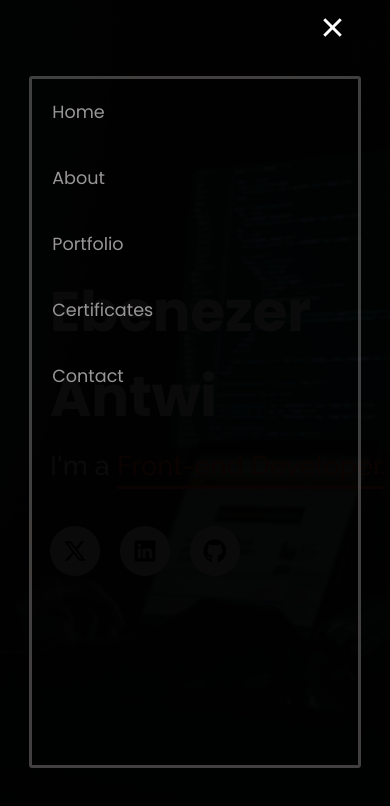
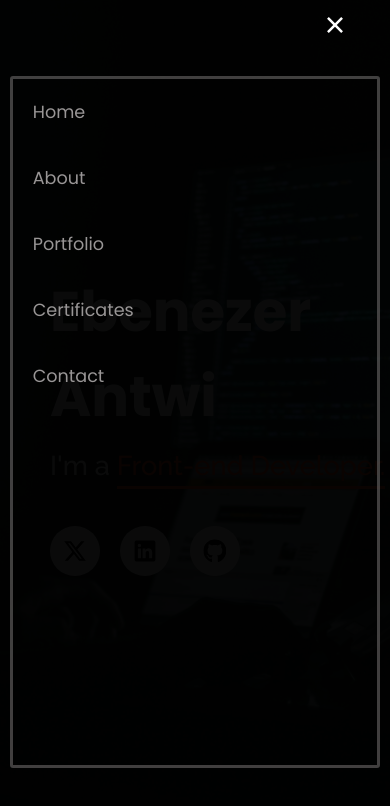
Before and after one commit to kwadwoambitious/My-Portfolio, a React (Create React App) app: page / in a window 390 px wide. Shown: the top 806 px of the page. Built offline with nearby package versions, Linux system fonts and the light colour scheme.

Commit message:
Made changes to this file

```diff
--- a/src/App.css
+++ b/src/App.css
@@ -44,7 +44,7 @@ nav{
   align-items: center;
 }
 nav img{
-  width: 35px;
+  width: 30px;
   cursor: pointer;
   display: none;
 }
@@ -156,7 +156,7 @@ header{
     flex-direction: column;
     position: fixed;
     position: absolute;
-    width: 85vw;
+    width: 95vw;
     height: 82vh;
     z-index: 1;
     border: 3px solid #9996966c;
```
